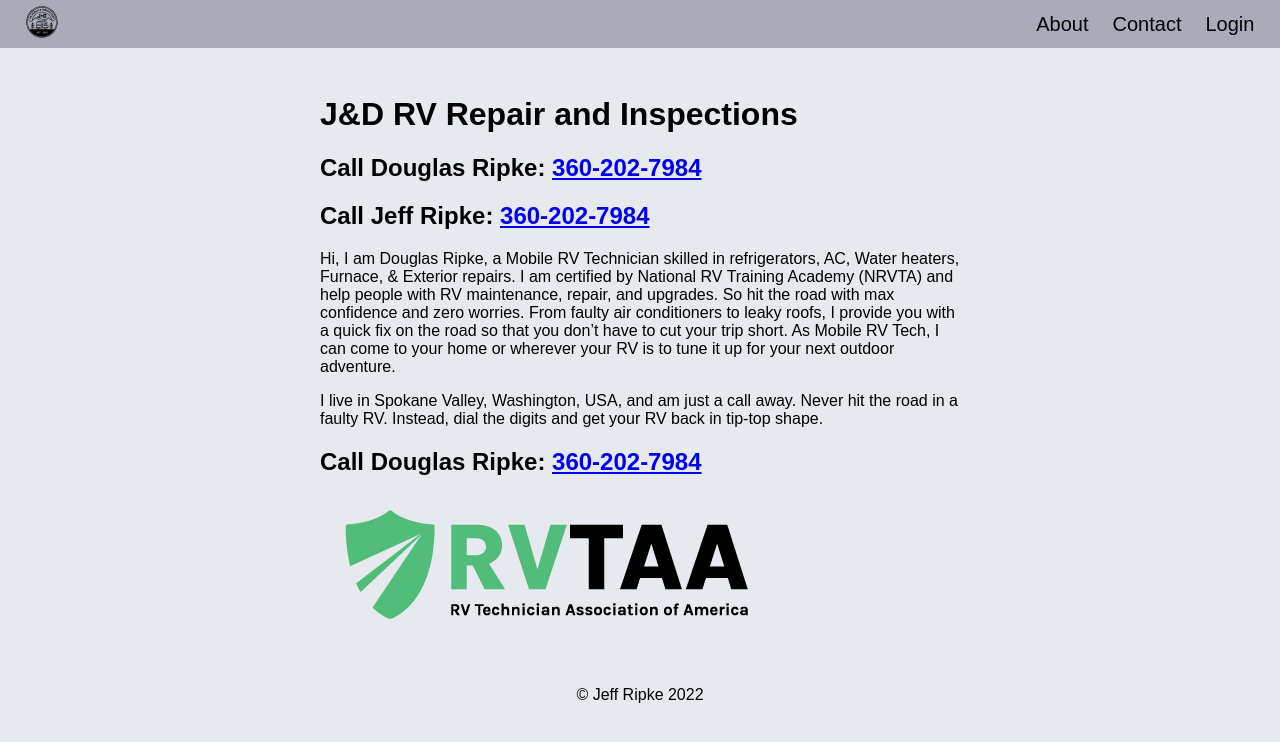
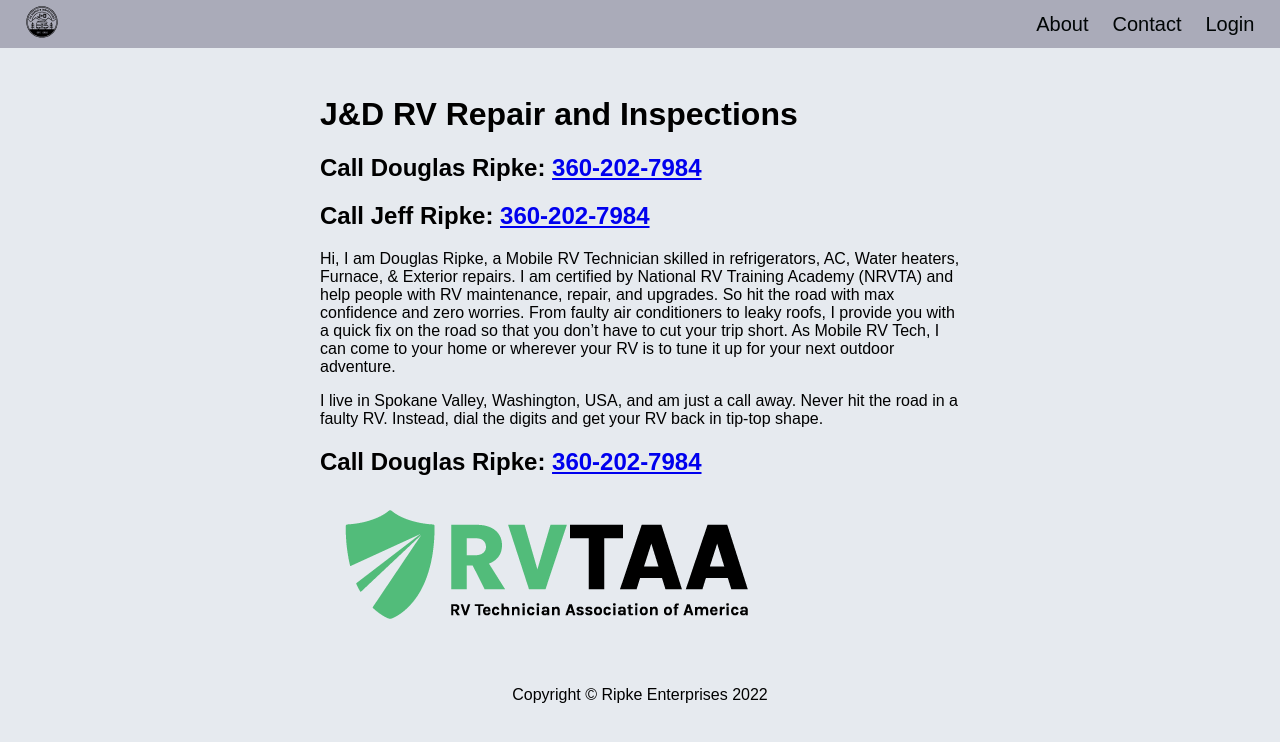
Before and after one commit to jripke74/jdrv, a React (Create React App) app: page / in a window 1280 px wide. Shown: the top 742 px of the page. Built offline with nearby package versions, Linux system fonts and the light colour scheme.

Commit message:
add Copyright Enterprises

```diff
--- a/src/components/layout/Layout.js
+++ b/src/components/layout/Layout.js
@@ -11,7 +11,7 @@ const Layout = (props) => {
       <MainNavigation />
       <main className={classes.main}>{props.children}</main>
       <footer className={classes.footer}>
-        <p>&copy; {`Jeff Ripke ${currentYear}`}</p>{' '}
+        <p>Copyright &copy; {`Ripke Enterprises ${currentYear}`}</p>{' '}
       </footer>
     </Fragment>
   );
```
